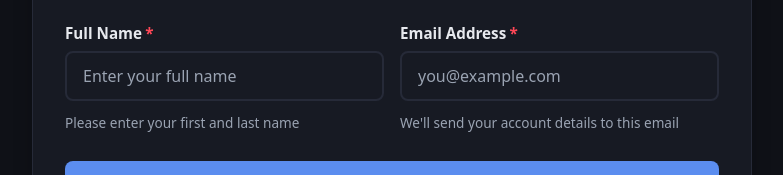
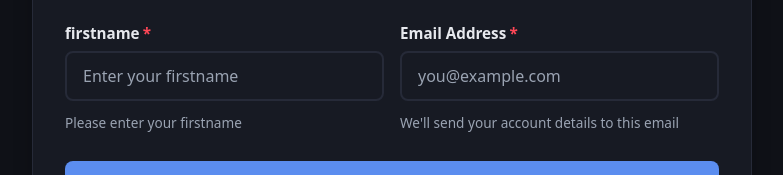
Before and after one commit to natsinay/conductor-test-app, a website: page index.html in a window 1280 px wide. Shown: the part 2326-2501 px from the top of the page, without its empty margins (248-1031 px from the left). Drawn offline with Linux system fonts and the light colour scheme.

Commit message:
I would like to add a form with firstname and email address in the inde…
Published by Conductor (conductor-test-app branch conductor/run-a60930c6).

```diff
--- a/index.html
+++ b/index.html
@@ -176,18 +176,18 @@
           <div class="form-row">
             <div class="form-group">
               <label for="customer-name">
-                Full Name<span class="required">*</span>
+                firstname<span class="required">*</span>
               </label>
               <input
                 type="text"
                 id="customer-name"
                 name="name"
                 class="form-input"
-                placeholder="Enter your full name"
+                placeholder="Enter your firstname"
                 required
                 autocomplete="name"
               >
-              <span class="form-hint">Please enter your first and last name</span>
+              <span class="form-hint">Please enter your firstname</span>
             </div>
 
             <div class="form-group">
```
